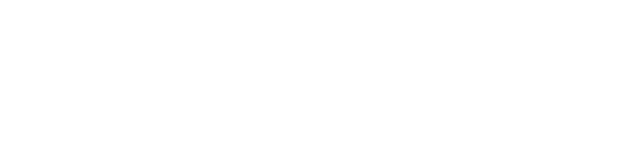
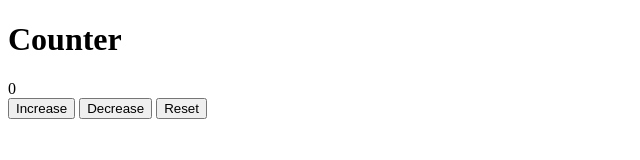
Before and after one commit to Siddr04/Counter_app, a plain HTML site: page index.html in a window 1280 px wide. Shown: the whole page, without its empty margins (0-640 px from the left). Drawn offline with Linux system fonts and the light colour scheme.

Commit message:
Create basic HTML layout

```diff
--- a/index.html
+++ b/index.html
@@ -7,6 +7,15 @@
     <title>Counter app</title>
 </head>
 <body>
-
+    <div class="container">
+        <h1>Counter</h1>
+        <span id="counter">0</span>
+        <div class="btn-container">
+            <button class="btn-increase">Increase</button>
+            <button class="btn-decrease">Decrease</button>
+            <button class="btn-reset">Reset</button>
+        </div>
+    </div>
+    <script src="./script.js"></script>
 </body>
 </html>
```
Also changed, not shown: script.js (added).
